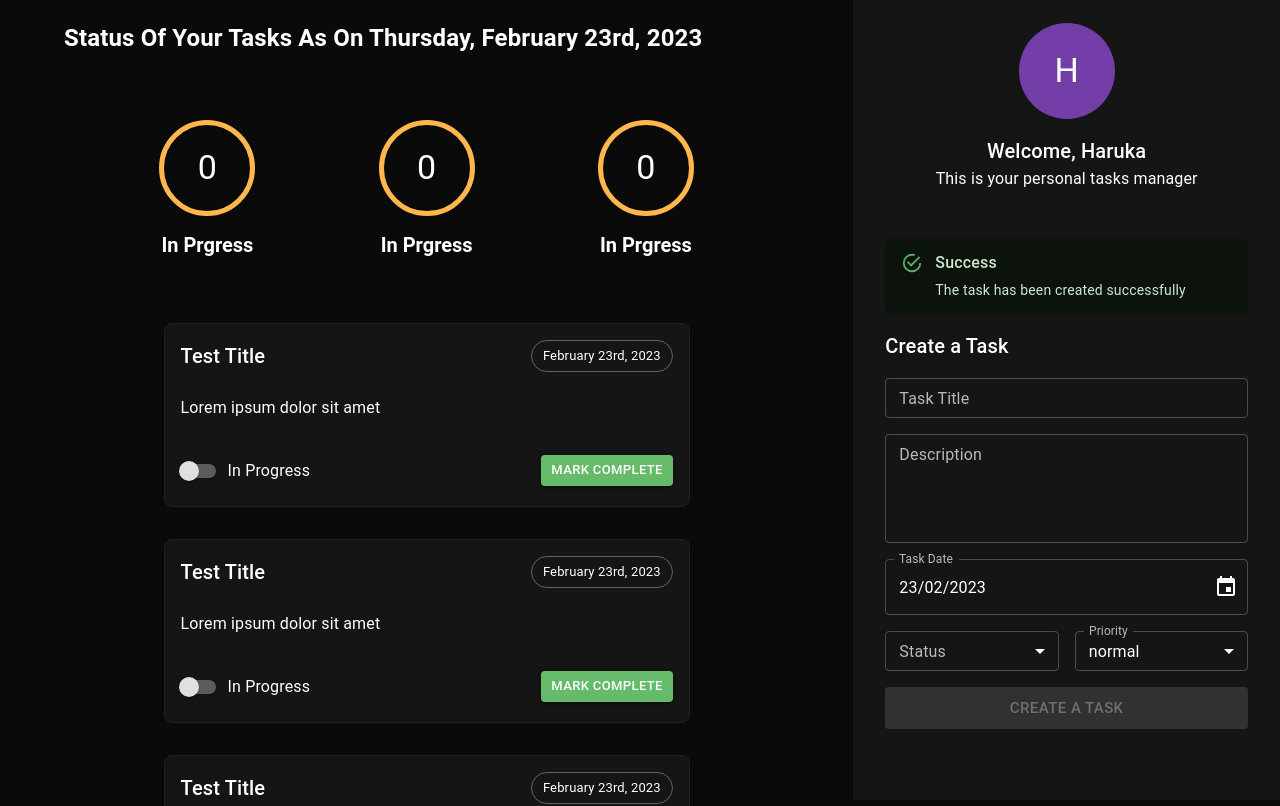
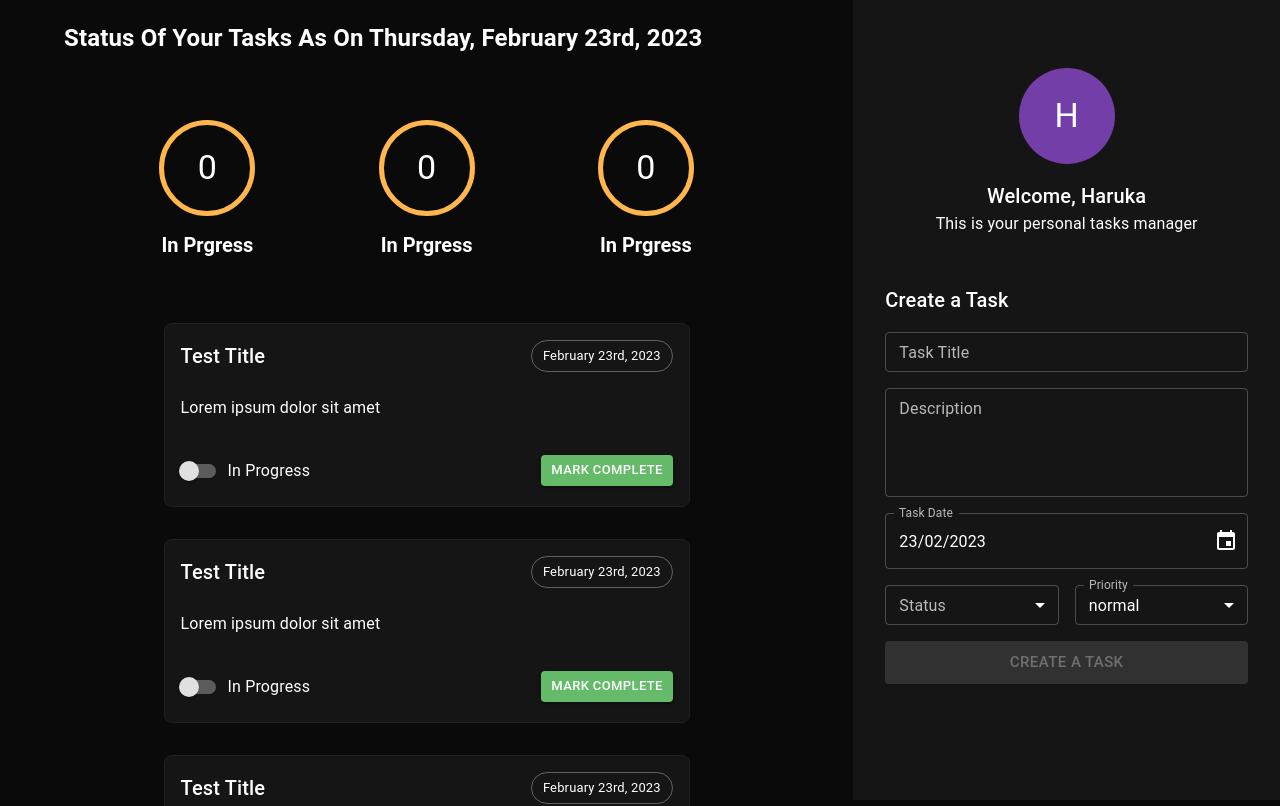
Before and after one commit to Jade1724/todo-react, a React (Create React App) app: page / in a window 1280 px wide. Shown: the top 806 px of the page. Built offline with nearby package versions, Linux system fonts and the light colour scheme.

Commit message:
Show and hide success alert on creating tasks.

```diff
--- a/src/components/createTaskForm/createTaskForm.tsx
+++ b/src/components/createTaskForm/createTaskForm.tsx
@@ -1,4 +1,9 @@
-import React, { FC, ReactElement, useState } from 'react';
+import React, {
+  FC,
+  ReactElement,
+  useState,
+  useEffect,
+} from 'react';
 import { useMutation } from 'react-query';
 
 import {
@@ -32,6 +37,8 @@ export const CreateTaskForm: FC = (): ReactElement => {
   const [priority, setPriority] = useState<string>(
     Priority.normal,
   );
+  const [showSuccess, setShowSuccess] =
+    useState<boolean>(false);
 
   // Create task mutation
   const createTaskMutation = useMutation(
@@ -42,6 +49,21 @@ export const CreateTaskForm: FC = (): ReactElement => {
         data,
       ),
   );
+
+  // Manage side effects inside the application
+  useEffect(() => {
+    if (createTaskMutation.isSuccess) {
+      setShowSuccess(true);
+    }
+
+    const successTimeout = setTimeout(() => {
+      setShowSuccess(false);
+    }, 4000);
+
+    return () => {
+      clearTimeout(successTimeout);
+    };
+  }, [createTaskMutation.isSuccess]);
 
   function createTaskHandler() {
     if (!title || !date || !description) {
@@ -67,6 +89,7 @@ export const CreateTaskForm: FC = (): ReactElement => {
       px={4}
       my={6}
     >
+      {showSuccess && (
         <Alert
           severity="success"
           sx={{ width: '100%', marginBottom: '16px' }}
@@ -74,6 +97,7 @@ export const CreateTaskForm: FC = (): ReactElement => {
           <AlertTitle>Success</AlertTitle>
           The task has been created successfully
         </Alert>
+      )}
       <Typography mb={2} component="h2" variant="h6">
         Create a Task
       </Typography>
```
Lines whose indentation alone changed are shown as unchanged.
